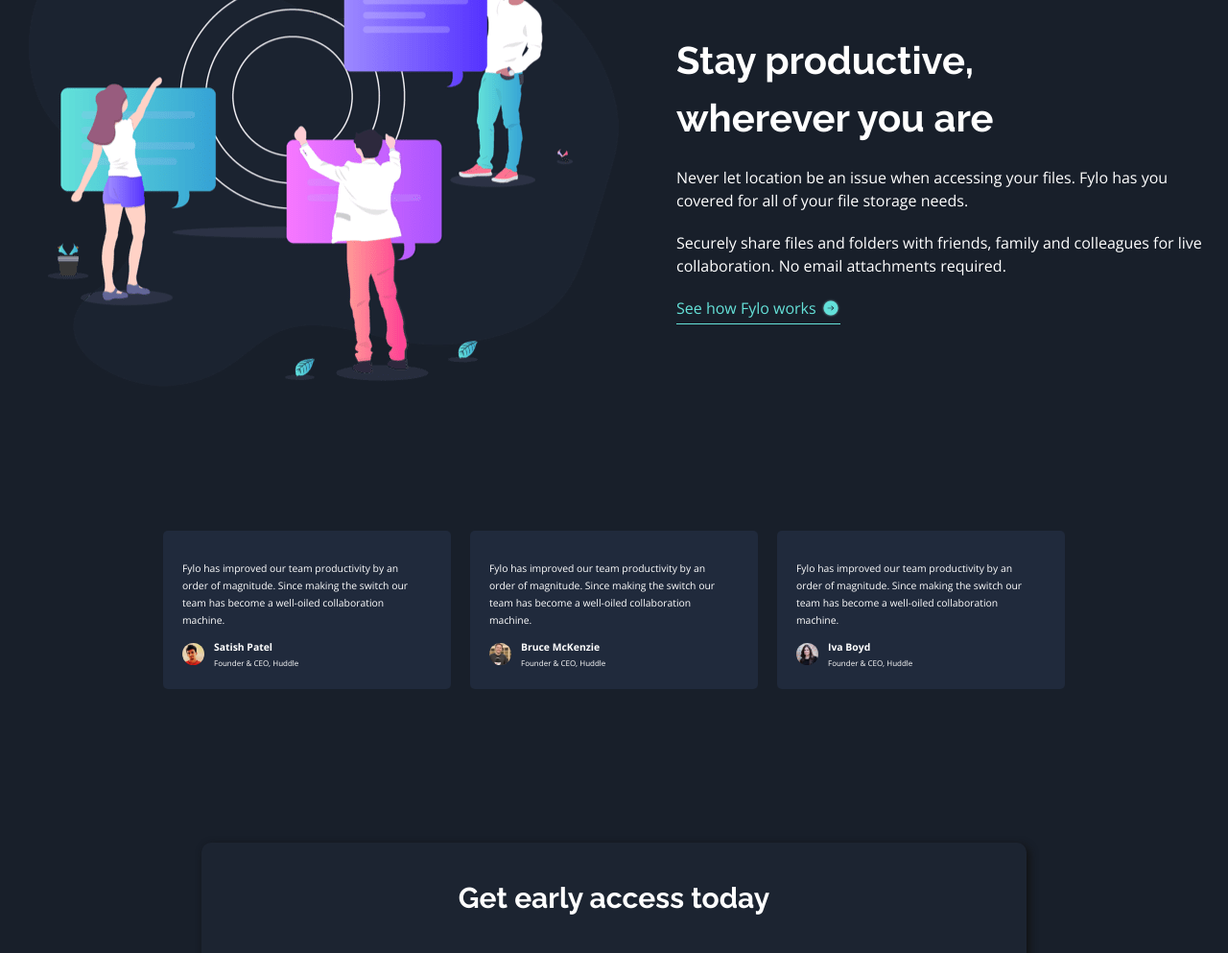
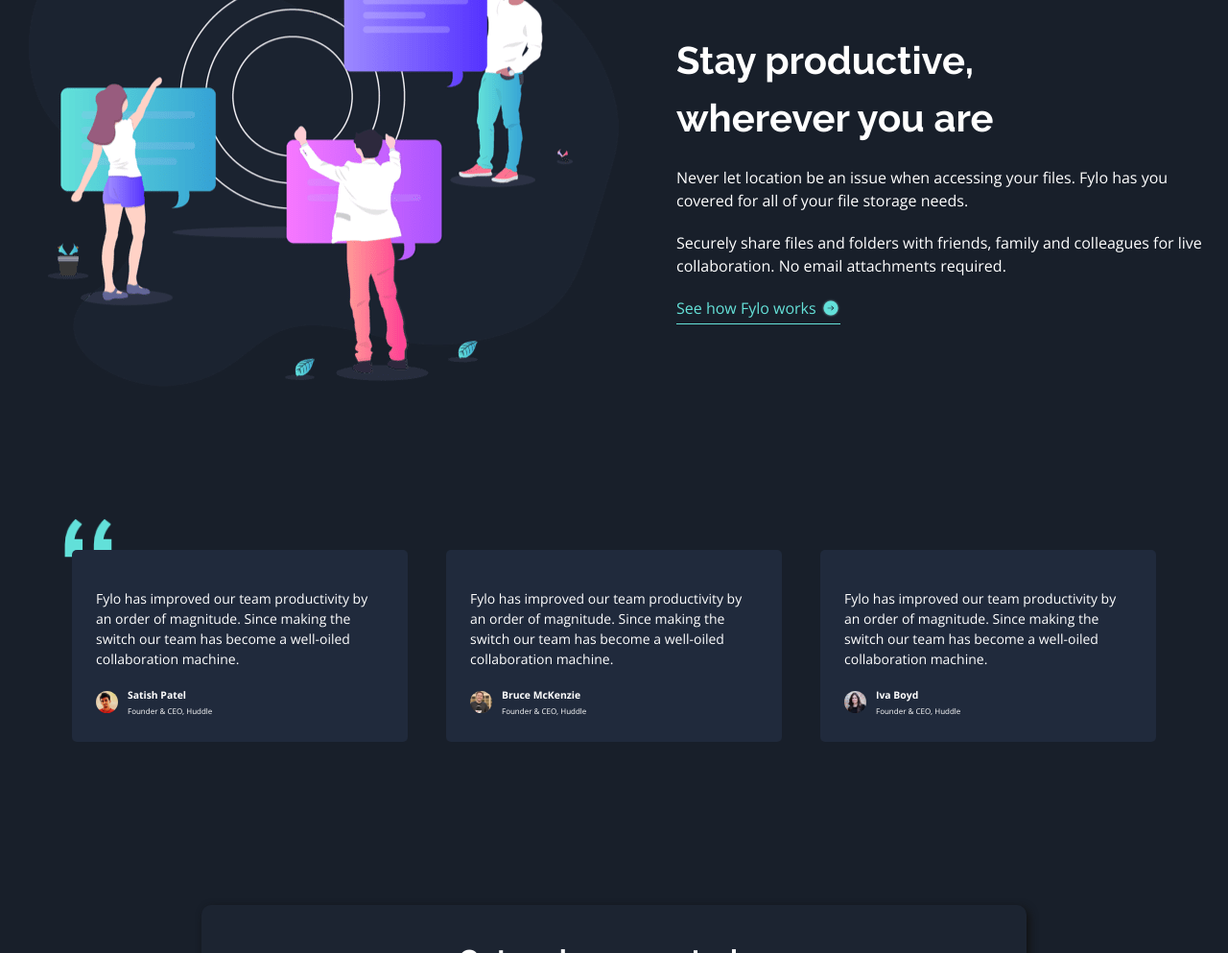
Before and after one commit to charcharmasonjar/fylo-landing-page, a plain HTML site: page index.html in a window 1280 px wide. Shown: the part 1857-2850 px from the top of the page at 96% size. Drawn offline with nearby package versions, Linux system fonts and the light colour scheme.

Commit message:
Add desktop styling for testimonials section

```diff
--- a/styles/style.css
+++ b/styles/style.css
@@ -141,7 +141,7 @@ main {
 .productive {
   display: flex;
   flex-wrap: wrap;
-  padding: 90px 25px 30px 30px;
+  padding: 90px 25px 0px 30px;
   text-align: left;
   justify-content: center;
 }
@@ -189,16 +189,18 @@ main {
   flex-wrap: wrap;
   justify-content: center;
   align-items: center;
-  padding-top: 110px;
+  padding-top: 150px;
   margin: auto;
-}
-
-.testimonials > img {
-  height: 20px;
-  width: auto;
+  background-image: url("../images/bg-quotes.png");
+  background-repeat: no-repeat;
+  background-position: top 140px left 45px;
+  background-size: 25px;
 }
 
 .testimonials .card {
+  display: flex;
+  flex-direction: column;
+  justify-content: space-between;
   width: 300px;
   background-color: hsl(219, 30%, 18%);
   text-align: left;
@@ -231,6 +233,27 @@ main {
 
 .testimonials .title {
   font-size: 0.5rem;
+}
+
+@media (min-width: 1024px) {
+
+  .testimonials {
+    background-position: top 137px left 12px;
+    background-size: 50px;
+  }
+
+  .testimonials .card {
+    width: 350px;
+    height: 200px;
+    margin: 20px;
+    padding: 40px 25px 25px;
+  }
+
+  .card > p {
+    font-size: 14px;
+    line-height: 1.5;
+  }
+
 }
 
 .form-container {
@@ -452,6 +475,8 @@ footer li a {
     margin-left: 60px;
   }
 
+
+
   form {
     height: 275px;
     padding: 35px 75px;
```
